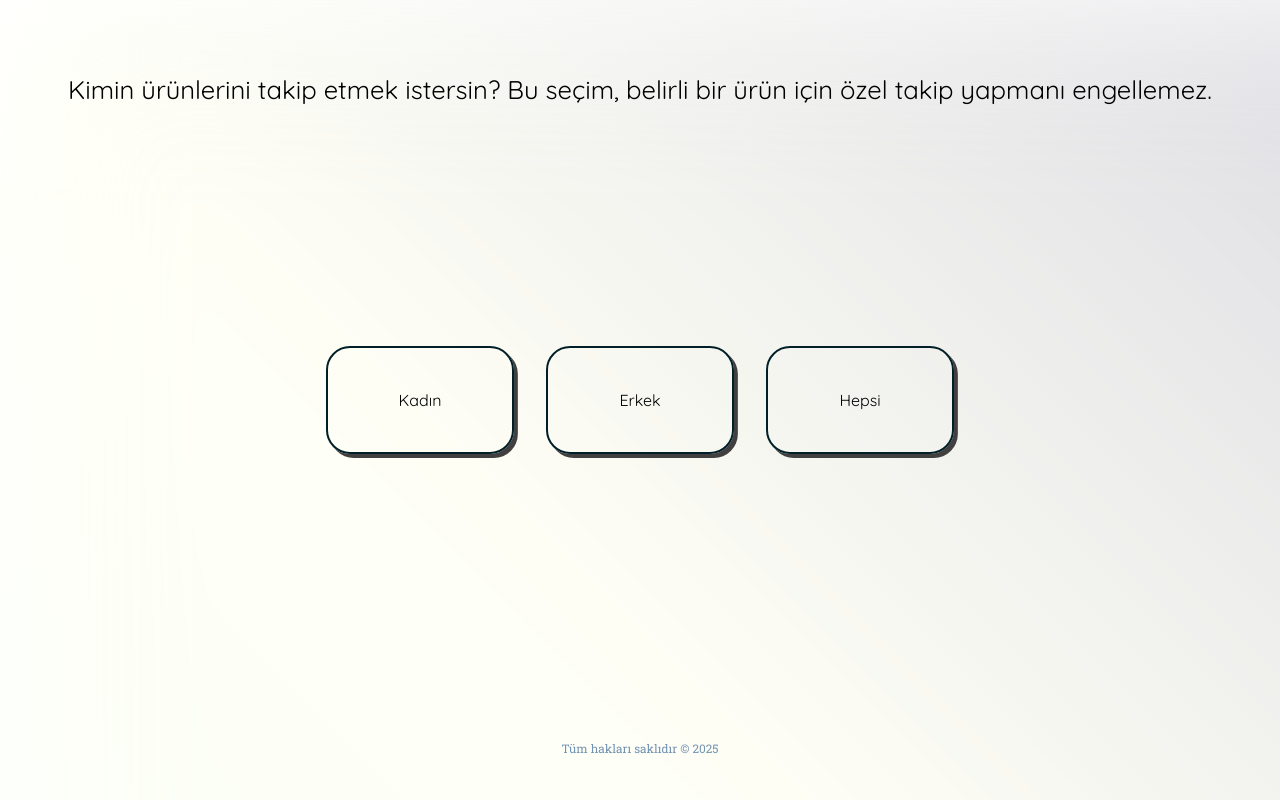
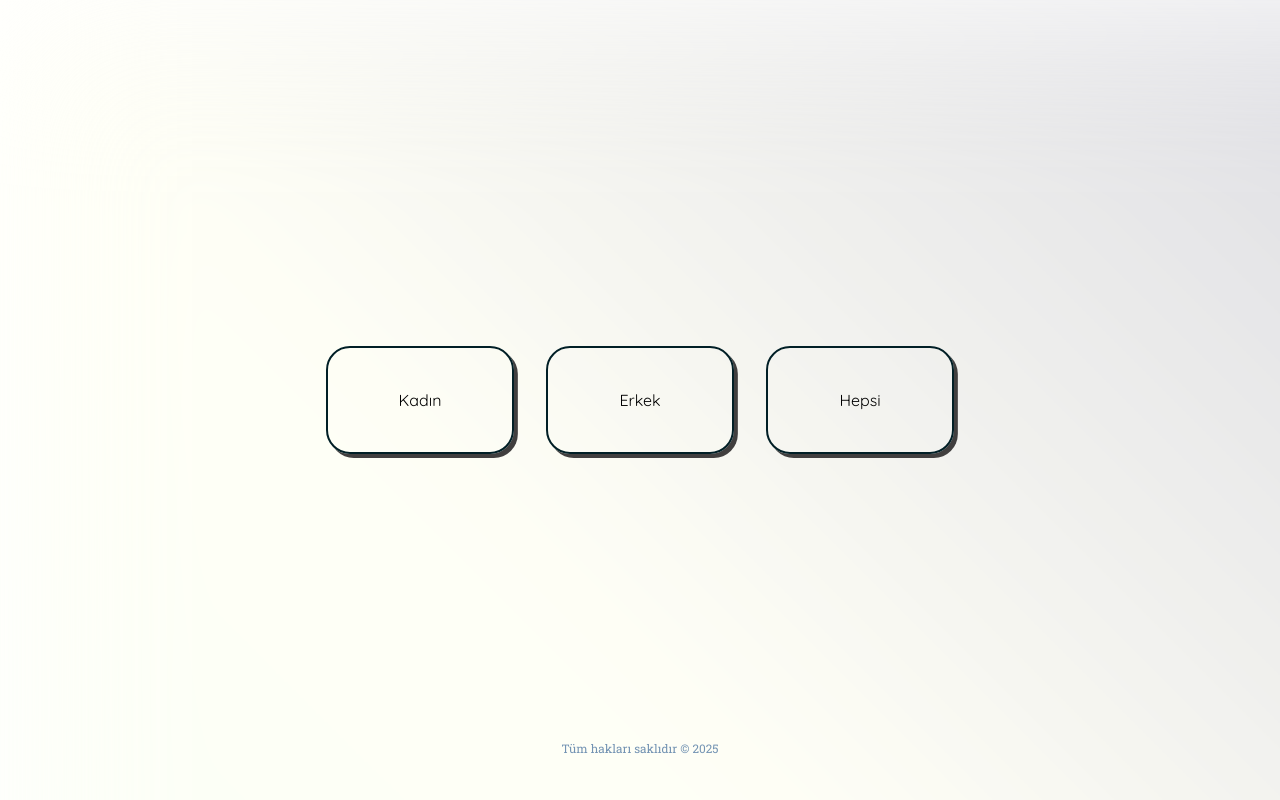
Before and after one commit to Baldasarre/DiscountNotifier, a website: page public/user.html in a window 1280 px wide. Drawn offline with Linux system fonts and the light colour scheme; a web font is replaced by a local one.

Commit message:
Place holder removed

```diff
--- a/public/user.html
+++ b/public/user.html
@@ -24,10 +24,7 @@
   <body>
     <form id="form">
       <div id="welcomeMesDiv">
-        <h1 id="welcomeMessage">
-          Kimin ürünlerini takip etmek istersin? Bu seçim, belirli bir ürün için
-          özel takip yapmanı engellemez.
-        </h1>
+        <h1 id="welcomeMessage"></h1>
       </div>
 
       <div class="genderDiv">
```
